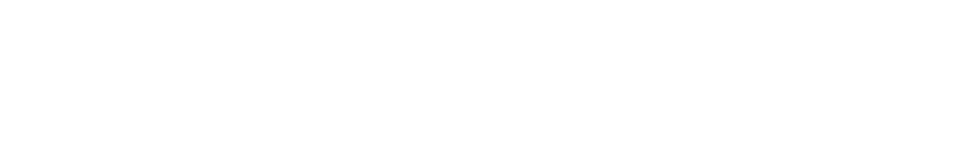
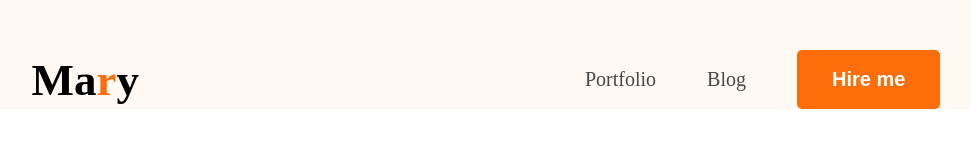
Before and after one commit to hamzahassan0923/portfolio-project, a plain HTML site: page index.html in a window 1280 px wide. Shown: the whole page, without its empty margins (154-1125 px from the left). Drawn offline with Linux system fonts and the light colour scheme.

Commit message:
design navber and styled according to disign

```diff
--- a/index.html
+++ b/index.html
@@ -4,8 +4,40 @@
     <meta charset="UTF-8">
     <meta name="viewport" content="width=device-width, initial-scale=1.0">
     <title>Hamza Hassan Portfolio</title>
+    <link rel="stylesheet" href="style/portfolio.css">
+
+    <link rel="preconnect" href="https://fonts.googleapis.com">
+<link rel="preconnect" href="https://fonts.gstatic.com" crossorigin>
+<link href="https://fonts.googleapis.com/css2?family=Open+Sans:ital,wght@0,300..800;1,300..800&display=swap" rel="stylesheet">
+
 </head>
-<body>
+
+<body class="font-open-san">
+
+    <header>
+
+        <nav>
+
+            <div class="logo">
+
+                <h2>Ma<span class="color-orange">r</span>y</h2>
+
+            </div>
+
+
+            <ul class="menu">
+
+                 <li><a href="">Portfolio</a></li>
+                 <li><a href="">Blog</a></li>
+                 <li><button class="btn">Hire me</button></li>
+
+             </ul>
+
+        </nav>
+
+
+    </header>
 
 </body>
+
 </html>
--- /dev/null
+++ b/style/portfolio.css
@@ -0,0 +1,63 @@
+*{
+    margin: 0;
+    padding: 0;
+    box-sizing: border-box;
+}
+
+
+/* shared style */
+
+.font-open-sans> {
+  font-family: "Open Sans", sans-serif;
+  font-optical-sizing: auto;
+}
+
+.logo h2{
+    font-size: 45px;
+    font-weight: 900;
+}
+
+.btn{
+ background-color: #FD6E0A;
+ border: none;
+ padding: 18px 35px;
+ border-radius: 5px;
+ font-size: 20px;
+ font-weight: bold;
+ color: white;
+}
+
+.color-orange{
+    color: #FD6E0A;
+}
+
+/* main style */
+
+header{
+    background-color: #FFF8F3;
+    padding-top: 50px;
+}
+
+nav{
+    width: 71%;
+    max-width: 1140px;
+    /* border: 1px solid red; */
+    margin: 0px auto;
+    display: flex;
+    justify-content: space-between;
+    align-items: center;
+}
+
+nav .menu {
+    display: flex;
+    gap: 51px;
+    list-style-type: none;
+    align-items: center;
+}
+
+nav .menu a {
+    font-size: 20px;
+    color: #474747;
+    text-decoration: none;
+
+}
```
